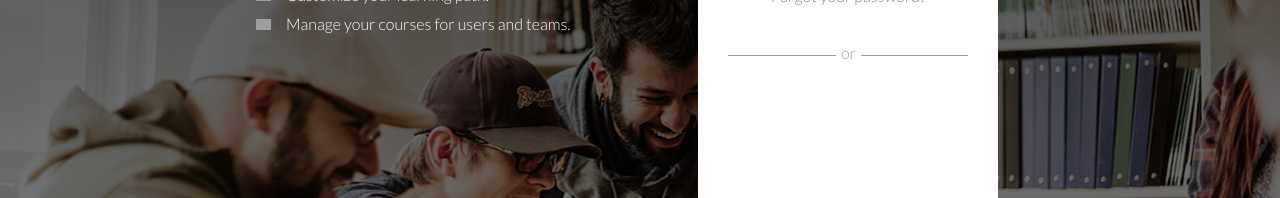
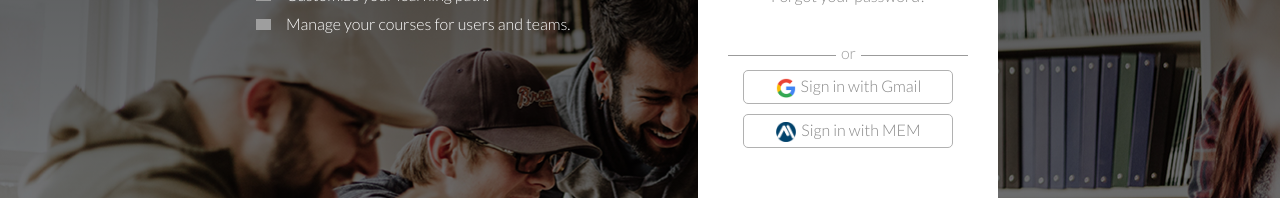
Before and after one commit to RonchiTech/MedSpecializedEntranceExam, a React (Create React App) app: page / in a window 1280 px wide. Shown: the part 331-529 px from the top of the page. Built offline with nearby package versions, Linux system fonts and the light colour scheme; grey boxes are pictures that could not be loaded.

Commit message:
added validation

```diff
--- a/src/components/Login/Login.jsx
+++ b/src/components/Login/Login.jsx
@@ -3,8 +3,35 @@ import './Login.scss';
 import Email from '../../assets/icons/message.svg';
 import Password from '../../assets/icons/lock.svg';
 import TogglePassword from '../../assets/icons/view.svg';
+import Google from '../../assets/icons/google.svg';
+import MEM from '../../assets/icons/mem.png';
 const Login = () => {
   const [passwordToggle, setPasswordToggle] = useState(false);
+  const [email, setEmail] = useState('');
+  const [password, setPassword] = useState('');
+  const [error, setError] = useState(null);
+
+  const signIn = () => {
+    const pattern = new RegExp(
+      /^(("[\w-\s]+")|([\w-]+(?:\.[\w-]+)*)|("[\w-\s]+")([\w-]+(?:\.[\w-]+)*))(@((?:[\w-]+\.)*\w[\w-]{0,66})\.([a-z]{2,6}(?:\.[a-z]{2})?)$)|(@\[?((25[0-5]\.|2[0-4][0-9]\.|1[0-9]{2}\.|[0-9]{1,2}\.))((25[0-5]|2[0-4][0-9]|1[0-9]{2}|[0-9]{1,2})\.){2}(25[0-5]|2[0-4][0-9]|1[0-9]{2}|[0-9]{1,2})\]?$)/i
+    );
+    if (!email && !password) {
+      //   alert('Invalid Email or Password');
+      setError('Email or Password must not be empty');
+      return;
+    } else if (!pattern.test(email) && password.length < 5) {
+      setError('Invalid Email or Password');
+      return;
+    } else if (password.length < 5) {
+      setError('Password must have 5 or more characters');
+      return;
+    } else if (!pattern.test(email)) {
+      setError('Invalid Email');
+    } else {
+      setError(null);
+    }
+  };
+
   return (
     <div className="login-card">
       <p className="login-card__welcome">
@@ -13,13 +40,22 @@ const Login = () => {
       <p className="login-card__system-name">Learning Management System</p>
       <div className="login-card__input">
         <img className="left-image" src={Email} alt="Email" />
-        <input type="text" placeholder="Email Address" />
+        <input
+          type="email"
+          placeholder="Email Address"
+          required
+          onChange={(e) => setEmail(e.target.value)}
+          value={email}
+        />
       </div>
       <div className="login-card__input">
         <img className="left-image" src={Password} alt="Password" />
         <input
           type={passwordToggle ? 'input' : 'password'}
           placeholder="Password"
+          required
+          onChange={(e) => setPassword(e.target.value)}
+          value={password}
         />
         <img
           className="right-image"
@@ -28,9 +64,20 @@ const Login = () => {
           onClick={() => setPasswordToggle((currValue) => !currValue)}
         />
       </div>
-      <button>Sign In</button>
+      <p style={{ color: 'red', marginBotton: '25px' }}>
+        {error ? error : null}
+      </p>
+      <button onClick={() => signIn()}>Sign In</button>
       <p className="login-card__forgot-password">Forgot your password?</p>
       <hr />
+      <div className="login-card__alternate-login">
+        <img src={Google} alt="Google" />
+        <span>Sign in with Gmail</span>
+      </div>
+      <div className="login-card__alternate-login">
+        <img src={MEM} alt="MEM" />
+        <span>Sign in with MEM</span>
+      </div>
     </div>
   );
 };
--- a/src/components/Login/Login.scss
+++ b/src/components/Login/Login.scss
@@ -82,4 +82,19 @@
       background: #fff;
     }
   }
+  .login-card__alternate-login{
+      width: 70%;
+      margin: 10px auto;
+      padding: 5px;
+      border: 1px solid #b1b1b1;
+      border-radius: 5px;
+      cursor: pointer;
+      span {
+          margin-left: 5px;
+      }
+      &:hover {
+          border: 1px solid #000;
+          color: #000;
+      }
+  }
 }
```
